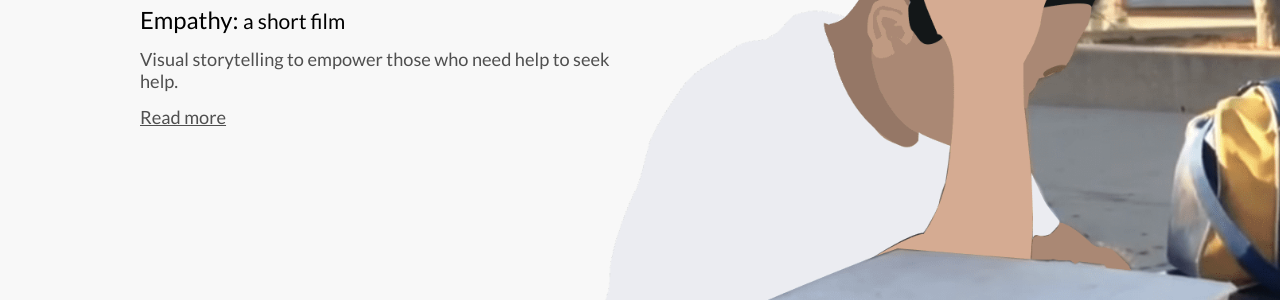
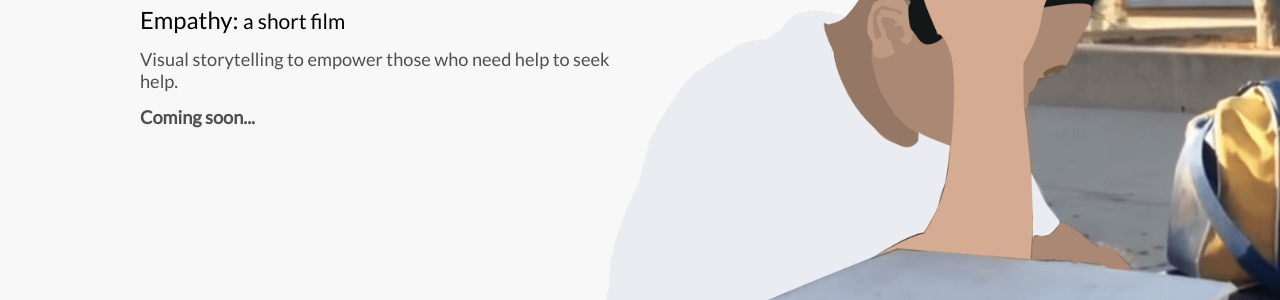
Before and after one commit to sarahbai8/sarahbai8.github.io, a Jekyll site: the page built from index.html, in a window 1280 px wide and 900 px high, scrolled down 2592 px. Shown: the part 154-454 px from the top of the window. Built offline with Jekyll 4.4.1, drawn with Linux system fonts in a browser that asks for light colours.

Commit message:
replaced empathy link with coming soon

```diff
--- a/index.html
+++ b/index.html
@@ -64,7 +64,8 @@ layout: default
                 <p class="text text--big">
                     Visual storytelling to empower those who need help to seek help.
                 </p>
-                <a href="{{ site.baseurl }}/empathy" class="text text--big text--link">Read more</a>
+                <p class="text text--big text--bold">Coming soon...</p>
+                <!-- <a href="{{ site.baseurl }}/empathy" class="text text--big text--link">Read more</a> -->
             </div>
             <div class="landing__visual">
                 <img src="{{ site.baseurl }}/assets/images/vector-empathy.png" alt="Illustration of Empathy film project" class="image">
```
